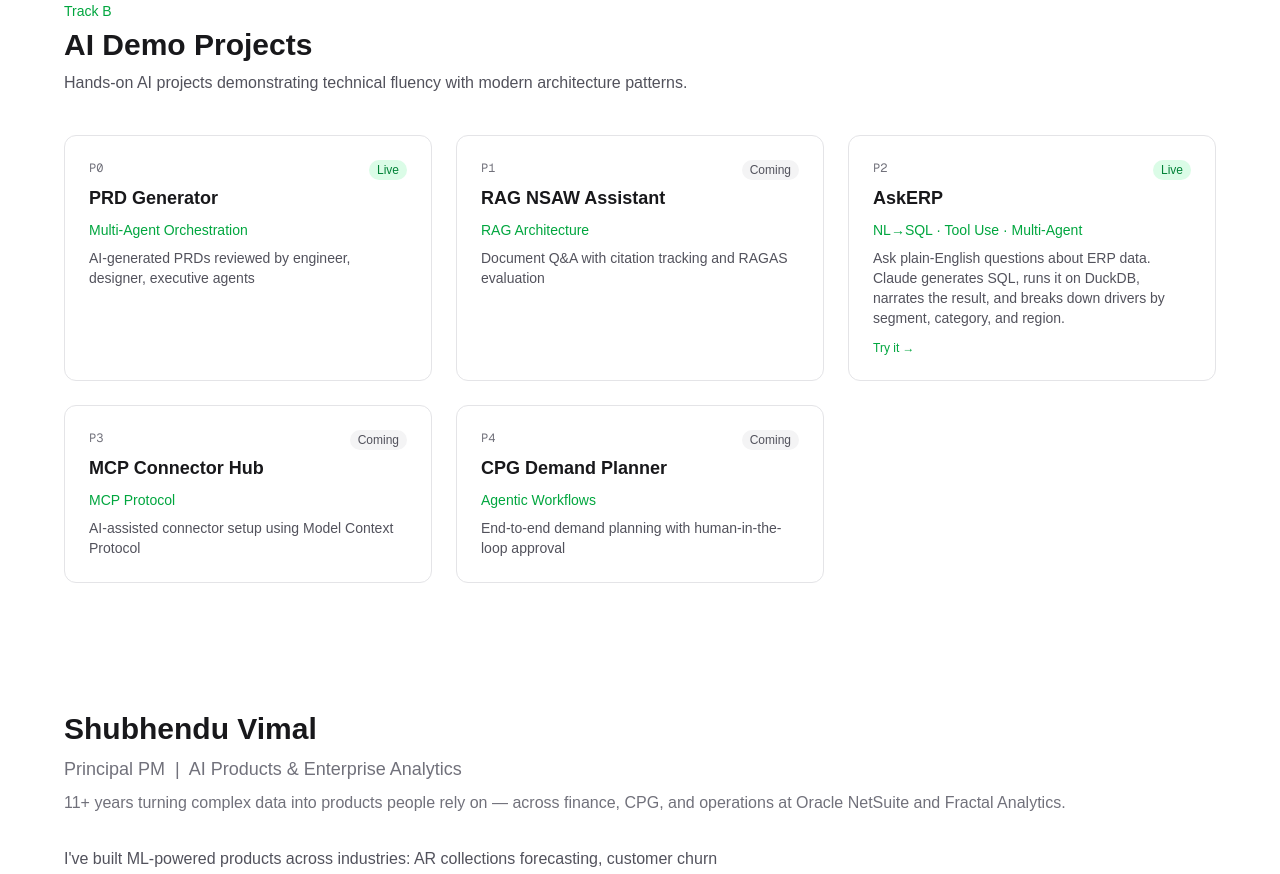
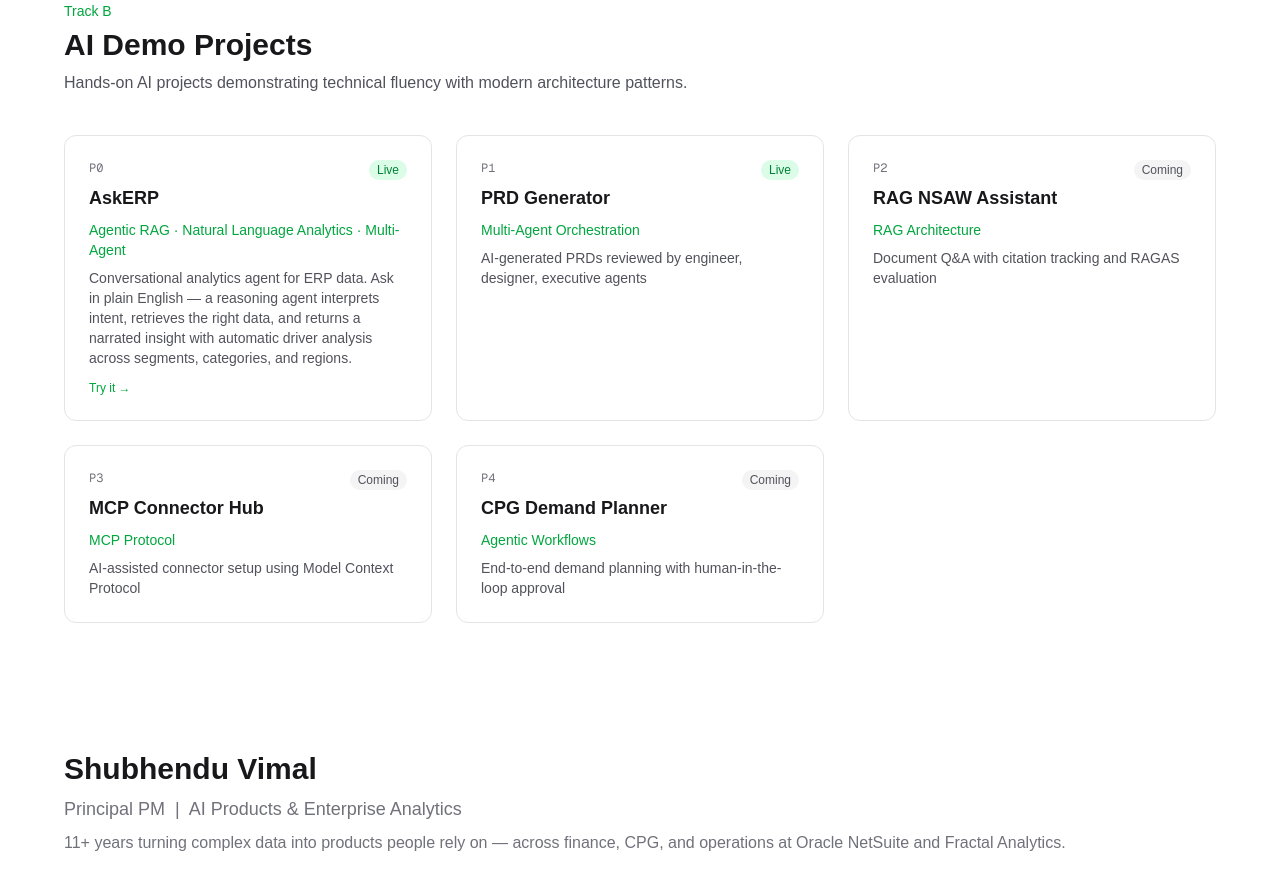
Before and after one commit to Shubhendu123/Shubhendu_Portfolio, a Next.js app in the folder portfolio-site/: page / in a window 1280 px wide. Shown: the part 1180-2054 px from the top of the page. Built offline with nearby package versions, Linux system fonts and the light colour scheme.

Commit message:
Promote AskERP to P0 — first AI project with agentic description
- Moved AskERP tile to top position (P0)
- Rewrote description: agentic RAG framing, no mention of SQL
- PRD Generator shifts to P1, RAG Assistant to P2

Co-Authored-By: Claude Sonnet 4.6 <noreply@anthropic.com>

```diff
--- a/portfolio-site/src/app/page.tsx
+++ b/portfolio-site/src/app/page.tsx
@@ -43,6 +43,14 @@ const caseStudies = [
 const aiProjects = [
   {
     id: "P0",
+    title: "AskERP",
+    skill: "Agentic RAG · Natural Language Analytics · Multi-Agent",
+    description: "Conversational analytics agent for ERP data. Ask in plain English — a reasoning agent interprets intent, retrieves the right data, and returns a narrated insight with automatic driver analysis across segments, categories, and regions.",
+    status: "live",
+    href: "https://askerp.vercel.app",
+  },
+  {
+    id: "P1",
     title: "PRD Generator",
     skill: "Multi-Agent Orchestration",
     description: "AI-generated PRDs reviewed by engineer, designer, executive agents",
@@ -50,20 +58,12 @@ const aiProjects = [
     href: null,
   },
   {
-    id: "P1",
+    id: "P2",
     title: "RAG NSAW Assistant",
     skill: "RAG Architecture",
     description: "Document Q&A with citation tracking and RAGAS evaluation",
     status: "coming",
     href: null,
-  },
-  {
-    id: "P2",
-    title: "AskERP",
-    skill: "NL→SQL · Tool Use · Multi-Agent",
-    description: "Ask plain-English questions about ERP data. Claude generates SQL, runs it on DuckDB, narrates the result, and breaks down drivers by segment, category, and region.",
-    status: "live",
-    href: "https://askerp.vercel.app",
   },
   {
     id: "P3",
```
